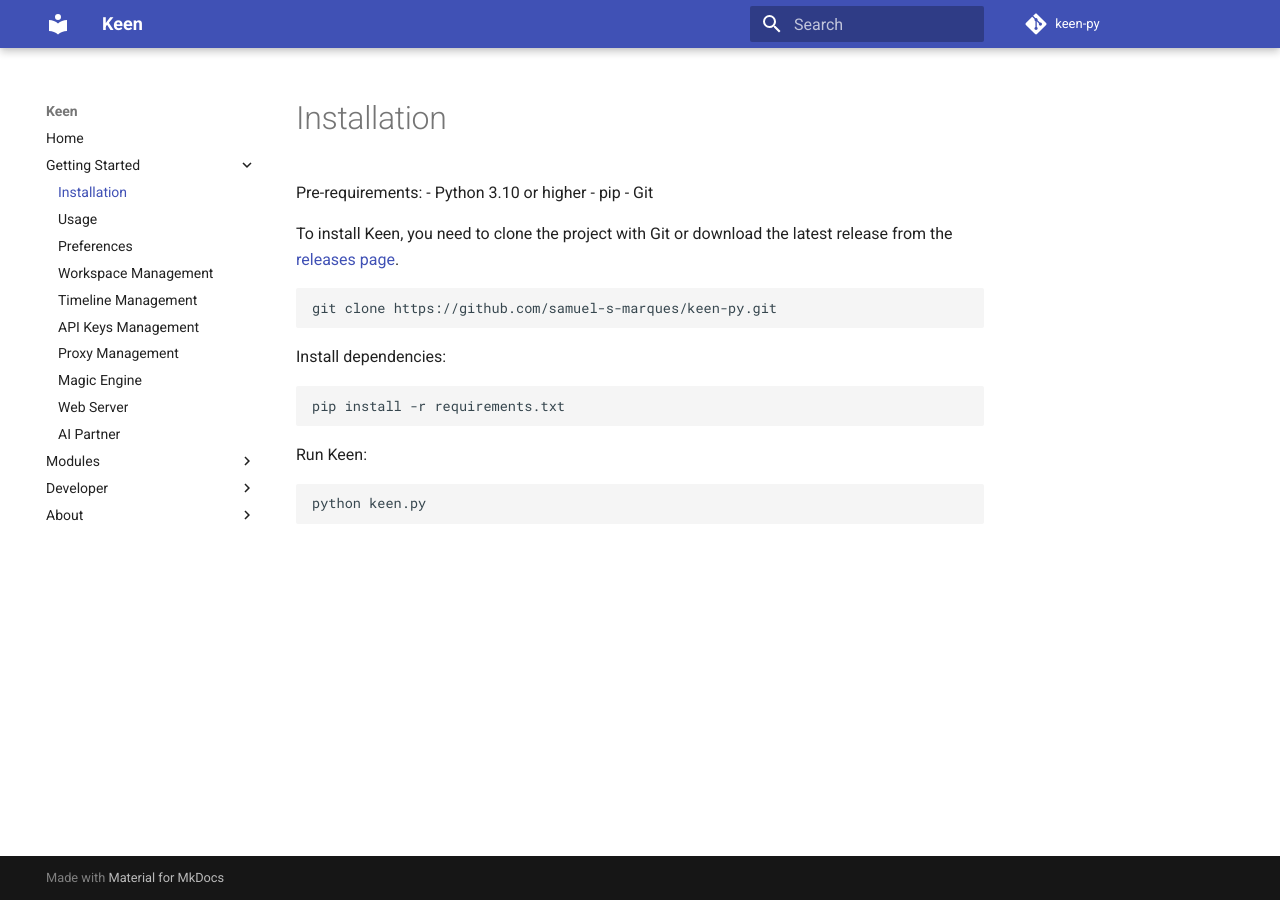
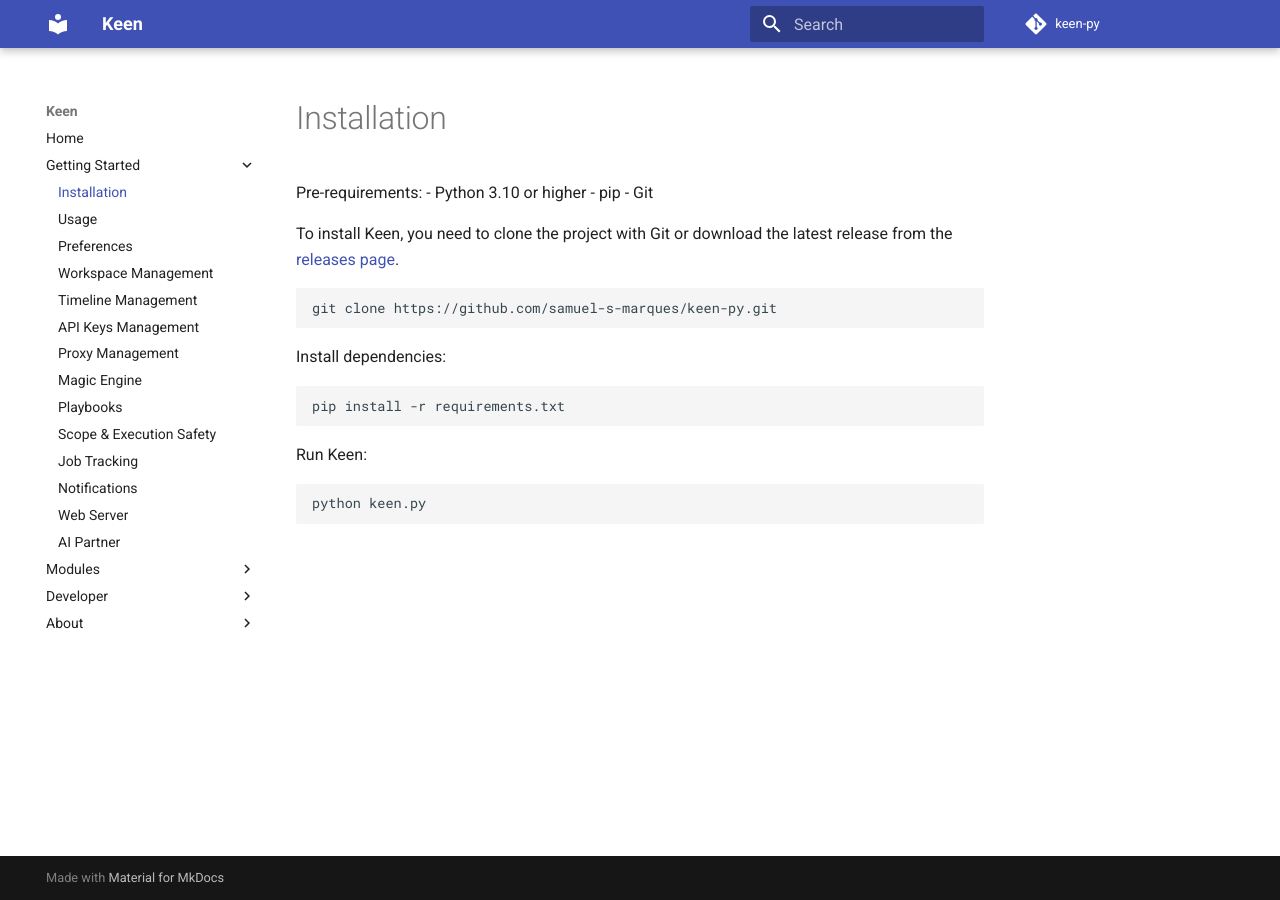
Before and after one commit to samuel-s-marques/keen-py, an MkDocs documentation site: the page built from docs/getting-started/installation.md, in a window 1280 px wide. Built offline with MkDocs 1.6.1 and Material for MkDocs 9.7.7, drawn with Linux system fonts in a browser that asks for light colours; comment, search, counter and statistics services are not loaded.

Commit message:
Update mkdocs.yml

```diff
--- a/mkdocs.yml
+++ b/mkdocs.yml
@@ -17,6 +17,10 @@ nav:
                   - API Keys Management: getting-started/api_keys_management.md
                   - Proxy Management: getting-started/proxy_management.md
                   - Magic Engine: getting-started/magic_engine.md
+                  - Playbooks: getting-started/playbooks.md
+                  - Scope & Execution Safety: getting-started/scope_and_safety.md
+                  - Job Tracking: getting-started/jobs.md
+                  - Notifications: getting-started/notifications.md
                   - Web Server: getting-started/web.md
                   - AI Partner: getting-started/ai_partner.md
         - Modules:
```
